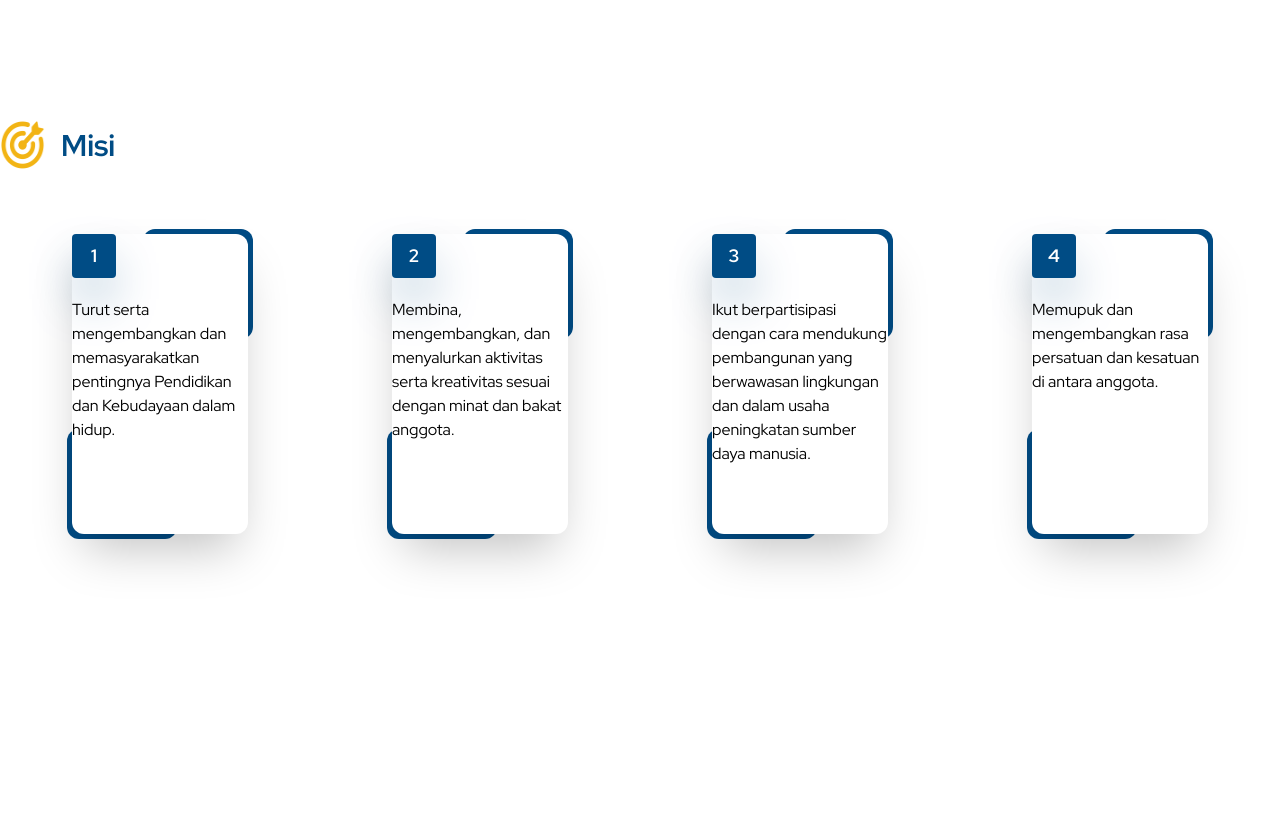
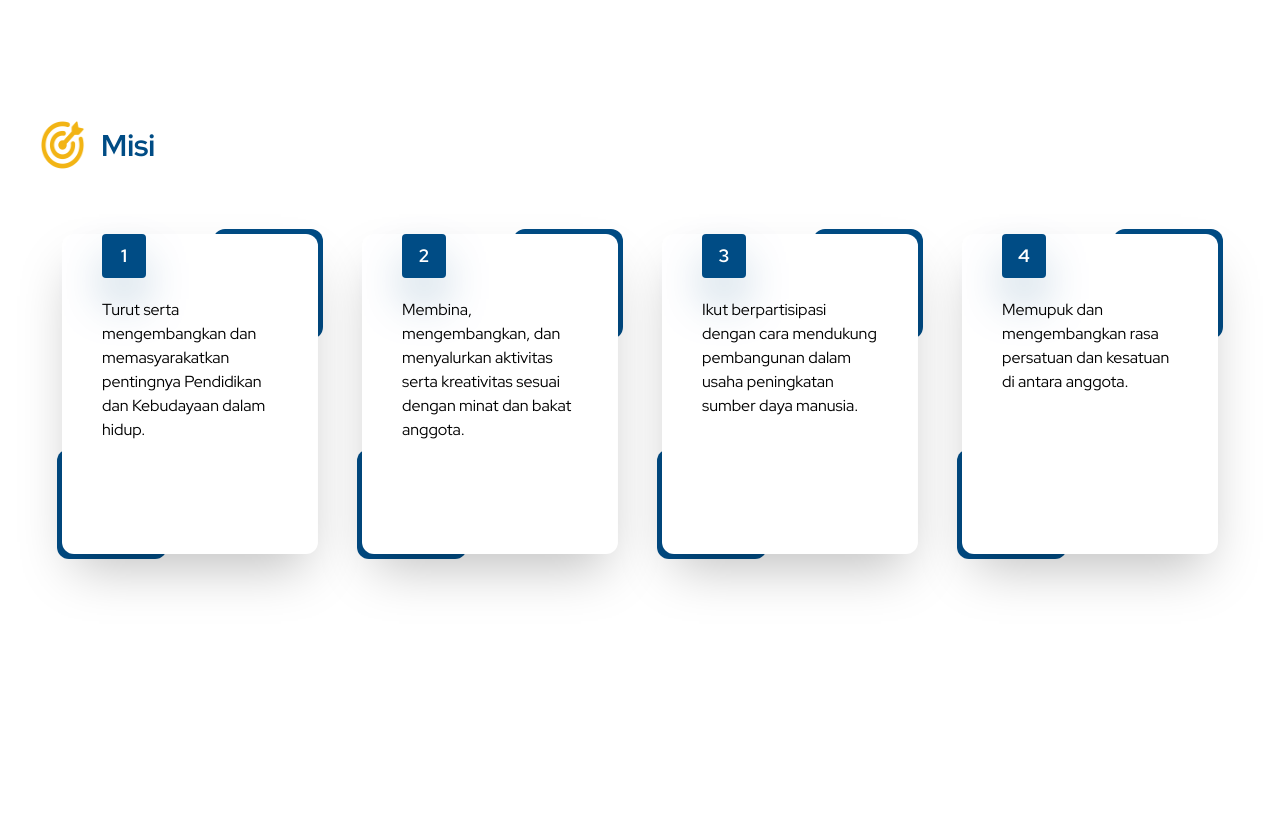
Before and after one commit to KevinNaserwan/Bujang-Gadis-CMS, a Next.js app: page /visi-misi in a window 1280 px wide. Shown: the part 760-1582 px from the top of the page. Built offline with nearby package versions, Linux system fonts and the light colour scheme.

Commit message:
Feat: fix responsive misi card

```diff
--- a/src/app/visi-misi/component/misi-card.tsx
+++ b/src/app/visi-misi/component/misi-card.tsx
@@ -5,8 +5,8 @@ type MisiCardProps = {
 
 export default function MisiCard({ number, text }: MisiCardProps) {
   return (
-    <div className=" relative lg:mt-0 mt-10 mb-28">
-      <div className=" bg-white shadow-2xl relative h-[300px] lg:p-8 py-14 lg:py-0 px-10 lg:px-0 rounded-xl z-10">
+    <div className=" relative lg:mt-0 mt-20 ">
+      <div className=" bg-white shadow-2xl relative h-[320px] py-14 px-10 rounded-xl z-10 lg:pt-0 pt-[72px]">
         <div className=" bg-blue-color w-11 h-11 flex justify-center items-center shadow-2xl shadow-blue-color rounded font-bold text-lg text-white">
           {number}
         </div>
--- a/src/app/visi-misi/misi.tsx
+++ b/src/app/visi-misi/misi.tsx
@@ -3,8 +3,8 @@ import MisiCard from "./component/misi-card";
 
 export default function Misi() {
   return (
-    <section className=" lg:mt-32 lg:mb-44  mb-28">
-      <div className=" container max-w-[300px] lg:max-w-full mx-auto mt-20">
+    <section className=" lg:mt-32 lg:mb-52 mb-28">
+      <div className=" container max-w-[300px] lg:max-w-[1200px]  mx-auto mt-20">
         <div className=" flex items-center gap-4">
           <Image
             src="/assets/icon/misi.png"
@@ -28,7 +28,7 @@ export default function Misi() {
           />
           <MisiCard
             number={3}
-            text="Ikut berpartisipasi dengan cara mendukung pembangunan yang berwawasan lingkungan dan dalam usaha peningkatan sumber daya manusia."
+            text="Ikut berpartisipasi dengan cara mendukung pembangunan dalam usaha peningkatan sumber daya manusia."
           />
           <MisiCard
             number={4}
```
